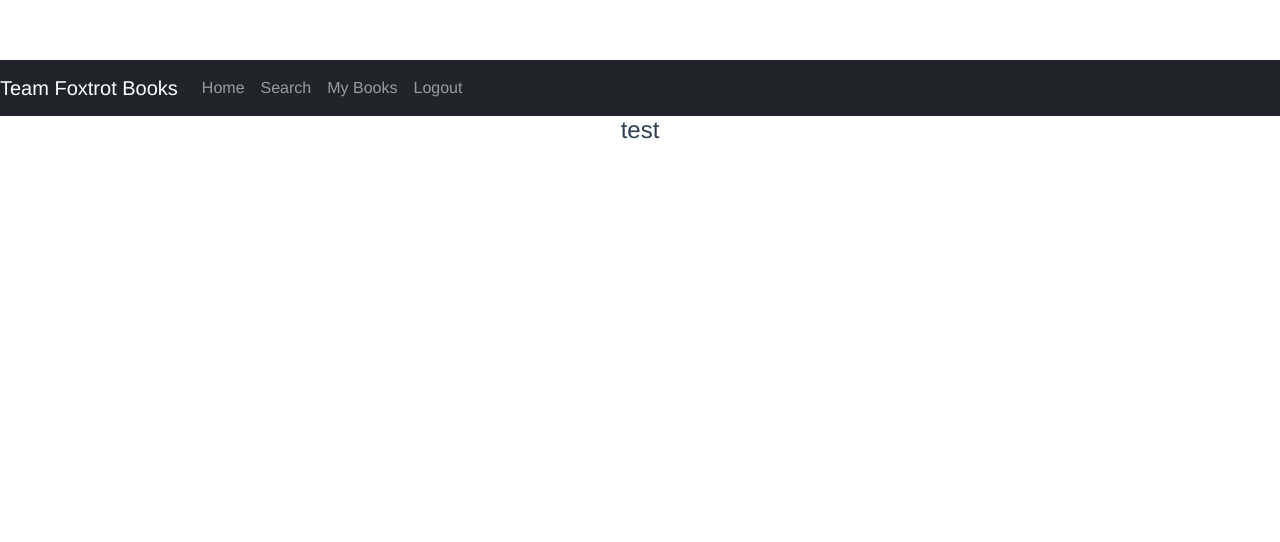
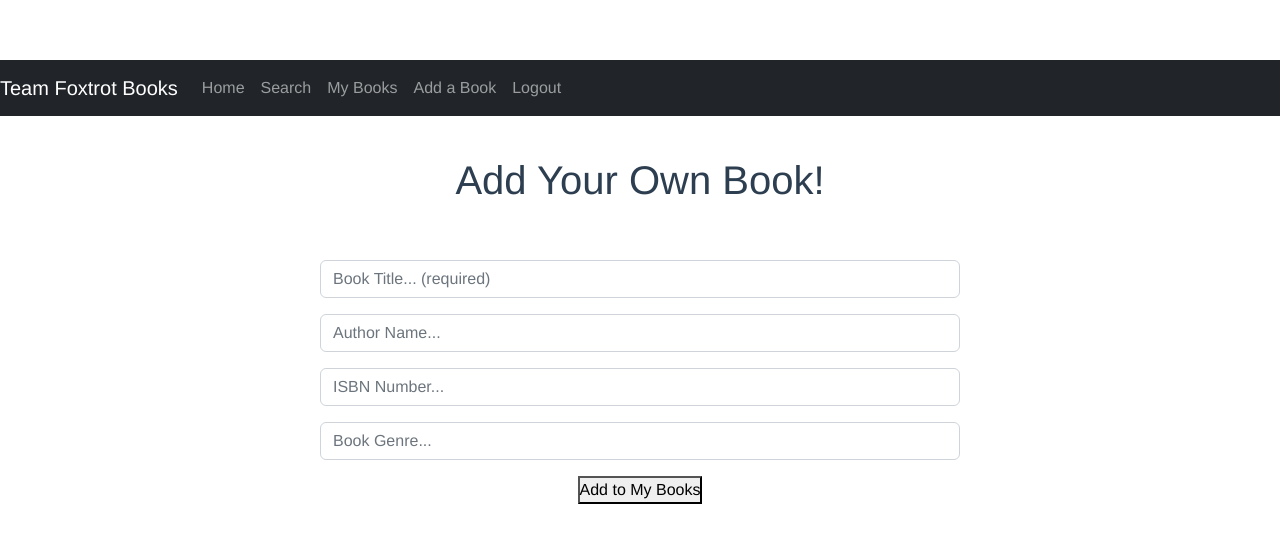
Before and after one commit to Tigistz/team-foxtrot-final-capstone, a Vue app in the folder vue/: page /addbook in a window 1280 px wide. Shown: the top 542 px of the page. Built offline with nearby package versions, Linux system fonts and the light colour scheme.

Commit message:
add book card done

```diff
--- a/vue/src/components/BookCard.vue
+++ b/vue/src/components/BookCard.vue
@@ -24,7 +24,7 @@
         <img :src="volumeInfo.imageLinks.thumbnail">
     </div> -->
 
-    <button v-on:click.prevent="addBookToInventory()">Add to My Books</button>
+    <button class="submit-button" v-on:click.prevent="addBookToInventory()">Add to My Books</button>
 
   </div>
 
@@ -90,7 +90,11 @@ export default {
 
 
 
-<style>
+<style scoped>
+
+.submit-button {
+  align-items: flex-end;
+}
 
 .imageParent{
   position: relative;
@@ -113,13 +117,14 @@ export default {
 .imageTwo {
     position: absolute;
     top: 0px;
-    left: 30px;
+    left: 15px;
     z-index: 0;
 }
 .book {
-  display: inline-block;
-  width: 230px;
-  height: 390px;
+  display: flex;
+  flex-direction: column;
+  width: 200px;
+  height: 450px;
   box-shadow: 0 0 20px #aaa;
   margin: 25px;
   padding: 10px 10px 0 10px;
--- a/vue/src/components/BookForm.vue
+++ b/vue/src/components/BookForm.vue
@@ -1,16 +1,103 @@
 <template>
   <div>
+    <h1>Add Your Own Book!</h1>
+    <div class="form-entire-form">
       <!-- form -->
-      <h4>test</h4>
+
+      <form class="new-book-form" v-on:submit.prevent="addBookToInventory">
+        <div class="form-group">
+          <!-- <label for="exampleFormControlInput1">Book Title</label> -->
+          <input
+            type="text"
+            class="form-control"
+            id="exampleFormControlInput1"
+            placeholder="Book Title... (required)"
+            required="true;"
+            v-model="newBook.title"
+          />
+        </div>
+        <div class="form-group">
+          <!-- <label for="exampleFormControlInput1">Book Author</label> -->
+          <input
+            type="text"
+            class="form-control"
+            id="exampleFormControlInput1"
+            placeholder="Author Name..."
+            v-model="newBook.author"
+          />
+        </div>
+        <div class="form-group">
+          <!-- <label for="exampleFormControlInput1">Book Author</label> -->
+          <input
+            type="text"
+            class="form-control"
+            id="exampleFormControlInput1"
+            placeholder="ISBN Number..."
+            v-model="newBook.isbn"
+          />
+        </div>
+          <div class="form-group">
+            <!-- <label for="exampleFormControlInput1">Book Title</label> -->
+            <input
+              type="text"
+              class="form-control"
+              id="exampleFormControlInput1"
+              placeholder="Book Genre..."
+              required="false;"
+              v-model="newBook.subject"
+            />
+          </div>
+
+
+        <button class="submit-button" v-on:click.prevent="addBookToInventory()">
+          Add to My Books
+        </button>
+      </form>
+    </div>
   </div>
 </template>
 
 <script>
+import BookService from "../services/BookService";
 export default {
+  name: "bookForm",
+  data() {
+    return {
+      newBook: {
+        title: "",
+        author: "",
+        isbn: "",
+        genre: "",
+      },
+    };
+  },
 
-}
+  methods: {
+    getBooks() {},
+    addBookToInventory() {
+      BookService.addBook(this.newBook).then((response) => {
+        if (response.status === 201) {
+          this.$router.push("/mybooks");
+        }
+      });
+    },
+  },
+};
 </script>
 
-<style>
+<style scoped>
+h1 {
+  margin-top: 5vh;
+}
 
+.form-entire-form {
+  display: flex;
+  justify-content: center;
+  margin-top: 5vh;
+}
+
+.form-group {
+  width: 50vw;
+  margin: 2vh;
+}
 </style>
--- a/vue/src/components/BookList.vue
+++ b/vue/src/components/BookList.vue
@@ -26,4 +26,8 @@ export default {
 </script>
 
 <style>
+.book-list{
+  display: flex;
+  flex-wrap: wrap;
+}
 </style>
--- a/vue/src/components/BookSearch.vue
+++ b/vue/src/components/BookSearch.vue
@@ -8,69 +8,116 @@
           placeholder="Search titles, authors,isbn ..."
           v-model="query"
         />
-        <input
-        type="submit"
-        value="Search"
-        class="button"
-        />
+
       </div>
 
-      <div>
+
+    <b-form-group v-slot="{ ariaDescribedby }">
+      <b-form-radio-group
+        id="btn-radios-1"
+        v-model="searchType"
+        :options="options"
+        :aria-describedby="ariaDescribedby"
+        name="radios-btn-default"
+        buttons
+      ></b-form-radio-group>
+    </b-form-group>
+
+
+      <input type="submit" value="Search" class="button" />
+
+      <!-- <div>
         <label for="filter">Search By</label>&nbsp;
         <select name="filter" v-model="inputType">
           <option value="title">Title</option>
           <option value="author">Author</option>
-            <!-- <option value="isbn:">ISBN</option> -->
+          <option value="isbn:">ISBN</option> comment this out
           <option value="subject">Subject</option>
-
         </select>
-        </div>
+      </div> -->
     </form>
 
+      <!-- <input id="two" type="radio" value="two" v-model="searchType"/> -->
+
+
+      <!-- Old Radio Buttons vvvvvvv -->
+      <!-- <div class="btn-group btn-group-toggle" data-toggle="buttons">
+        <label class="btn btn-secondary active">
+          <input
+            type="radio"
+            name="options"
+            id="title"
+            autocomplete="off"
+
+            value="title"
+            v-model="searchType"
+            checked
+          />
+          Title
+        </label>
+        <label class="btn btn-secondary">
+          <input type="radio" name="options" id="author" autocomplete="off"
+            v-bind:value="author"
+            v-model="searchType"
+          />
+          Author
+        </label>
+        <label class="btn btn-secondary">
+          <input type="radio" name="options" id="subject" autocomplete="off"
+            value="subject"
+            v-model="searchType"
+            />
+          Subject
+        </label>
+
+      </div> -->
+
+
+
     <div>
-    <book-list :books="books"/>
+      <book-list :books="books" />
     </div>
-
   </div>
 </template>
 
 <script>
-
-import BookList from './BookList.vue'
+import BookList from "./BookList.vue";
 export default {
   name: "app",
   data() {
     return {
+      options: [
+        { text: 'Title', value: 'title' },
+        { text: 'Author', value: 'author' },
+        { text: 'Subject', value: 'subject' }
+      ],
       api_key: "AIzaSyA2SB7helUW9bOBwnGTglWfkA31h0ovovg",
       url_base: " https://www.googleapis.com/books/v1/volumes?q=",
-      inputType: "q", //THIS IS TEMPORARY NEEDS TO CHANGE
+      searchType: 'title', //THIS IS TEMPORARY NEEDS TO CHANGE
       query: "",
       book: {
-        title: '',
-        author: '',
-        imageLinks: ''
+        title: "",
+        author: "",
+        imageLinks: "",
       },
       books: [],
-      googleApiBooks: []
+      googleApiBooks: [],
     };
   },
-  components:{
-    BookList
+  components: {
+    BookList,
   },
   methods: {
     search() {
-
-
-      fetch(`http://openlibrary.org/search.json?${this.inputType}=${this.query}&limit=11`)
-      .then( response => {
-
-        response.json().then(data => {
+      fetch(
+        `http://openlibrary.org/search.json?${this.searchType}=${this.query}&limit=15`
+      ).then((response) => {
+        response.json().then((data) => {
           console.log(data);
           this.books = data.docs;
-        })
-
-      })
-    }
+        });
+      });
+    },
   },
   //https://www.googleapis.com/books/v1/volumes?q=${this.inputType}${this.query}&orderBy=relevance&maxResults=9&key=AIzaSyA2SB7helUW9bOBwnGTglWfkA31h0ovovg
   //          console.log(data);
--- a/vue/src/components/TheHeader.vue
+++ b/vue/src/components/TheHeader.vue
@@ -1,40 +1,5 @@
 <template>
    <div>
-       <!-- <div id = "container">
-            <img id="banner-image" src=" " alt="">
-
-            <nav>
-                <router-link v-bind:to="{ name: 'home'}">Home</router-link>
-                <router-link v-bind:to="{ name: 'myBooks'}">My Books</router-link>
-                <a href="#">About</a>
-                <router-link v-bind:to="{ name: 'search'}">Search</router-link>
-                <router-link v-bind:to="{ name: 'logout' }" v-if="$store.state.currentToken == ''">Login</router-link>
-                <router-link v-bind:to="{ name: 'logout' }" v-if="$store.state.currentToken != ''">Logout</router-link>
-
-
-            </nav>
-            </div> -->
-<!-- <p v-if="$store.state.currentToken != ''">Welcome {{$store.state.currentUser.username}}</p> -->
-
-
-
-
-
-
-
-
-
-
-
-
-
-
-
-
-
-
-
-
 
 <nav class="navbar navbar-expand-lg navbar-dark bg-dark">
   <a class="navbar-brand" href="#">Team Foxtrot Books</a>
@@ -53,6 +18,13 @@
       <li class="nav-item">
         <!-- <a class="nav-link" href="#">Mybooks anchor Link</a> -->
         <router-link class="nav-link" v-bind:to="{ name: 'myBooks'}">My Books</router-link>
+      </li>
+            <li class="nav-item">
+        <!-- <a class="nav-link" href="#">Mybooks anchor Link</a> -->
+        <router-link class="nav-link"
+        v-bind:to="{ name: 'addBook'}"
+        v-if="$store.state.currentToken != ''"
+        >Add a Book</router-link>
       </li>
       <li class="nav-item">
         <!-- <a class="nav-link disabled" href="#">Login Anchor</a> -->
--- a/vue/src/router/index.js
+++ b/vue/src/router/index.js
@@ -85,7 +85,7 @@ const router = new Router({
     },
     {
       path: "/addbook",
-      name: "addbook",
+      name: "addBook",
       component: AddBook,
       meta: {
         requiresAuth: false
--- a/vue/src/views/AddBook.vue
+++ b/vue/src/views/AddBook.vue
@@ -5,7 +5,7 @@
 <script>
 import BookForm from '../components/BookForm.vue'
 export default {
-    name: 'addbook',
+    name: 'addBook',
   components: { BookForm },
 
 }
```
Lines whose indentation alone changed are shown as unchanged.
